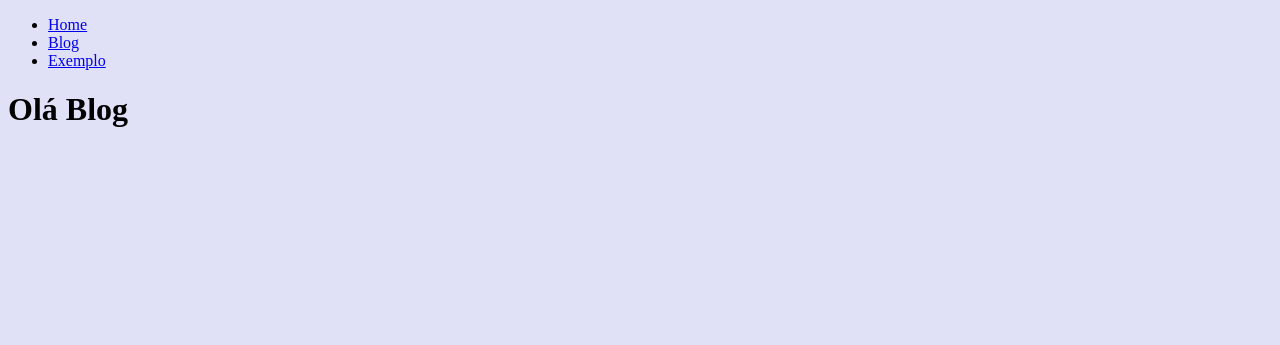
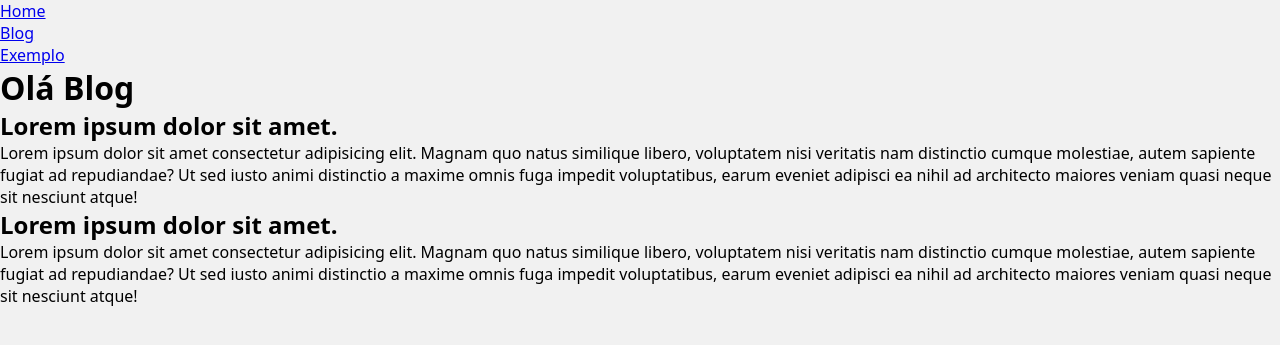
Before and after one commit to Vicenzo-Az/estudo_django, a Django app: page /blog/ in a window 1280 px wide. Shown: the top 345 px of the page. Run offline with Django 5.2, Linux system fonts and the light colour scheme.

Commit message:
Add mais aulas

```diff
--- a/base/global/base.html
+++ b/base/global/base.html
@@ -3,5 +3,9 @@
 
 <h1>{% block texto %}{% endblock texto %}</h1>
 
+<main class="posts">
+    {% block posts %}{% endblock posts %}
+</main>
+
 </body>
 </html>
--- a/base/global/partials/head.html
+++ b/base/global/partials/head.html
@@ -4,7 +4,6 @@
     <meta charset="UTF-8">
     <meta name="viewport" content="width=device-width, initial-scale=1.0">
     <title>Django - {{title}}</title>
-    <link rel="stylesheet" href="{% static 'home/css/blue.css' %}">
-    {% comment %} <link rel="stylesheet" href="{% static 'global/css/red.css' %}"> {% endcomment %}
+    <link rel="stylesheet" href="{% static "global/css/style.css" %}">
 </head>
 <body>
--- /dev/null
+++ b/base/global/partials/postblock.html
@@ -0,0 +1,10 @@
+<article class="post">
+    <header>
+        <h2 class="post__title">
+            Lorem ipsum dolor sit amet.
+        </h2>
+    </header>
+    <div class="post__body">
+        Lorem ipsum dolor sit amet consectetur adipisicing elit. Magnam quo natus similique libero, voluptatem nisi veritatis nam distinctio cumque molestiae, autem sapiente fugiat ad repudiandae? Ut sed iusto animi distinctio a maxime omnis fuga impedit voluptatibus, earum eveniet adipisci ea nihil ad architecto maiores veniam quasi neque sit nesciunt atque!
+    </div>
+</article>
--- a/base/static/global/css/red.css
+++ /dev/null
@@ -1,3 +0,0 @@
-body {
-    background: red;
-}
--- /dev/null
+++ b/base/static/global/css/style.css
@@ -0,0 +1,17 @@
+*,
+*::after,
+*::before {
+    margin: 0;
+    padding: 0;
+    box-sizing: border-box;
+}
+
+html {
+    font-size: 62.5%;
+}
+
+body {
+    font-size: 1.6rem;
+    background: #f1f1f1;
+    font-family: system-ui, -apple-system, BlinkMacSystemFont, 'Segoe UI', Roboto, Oxygen, Ubuntu, Cantarell, 'Open Sans', 'Helvetica Neue', sans-serif;
+}
--- a/blog/templates/blog/index.html
+++ b/blog/templates/blog/index.html
@@ -1,3 +1,8 @@
 {% extends "global/base.html" %}
 
 {% block texto %} {{text}} {% endblock texto %}
+
+{% block posts %}
+{% include "global/partials/postblock.html" %}
+{% include "global/partials/postblock.html" %}
+{% endblock posts %}
--- a/home/static/home/css/blue.css
+++ /dev/null
@@ -1,3 +0,0 @@
-body {
-    background: rgb(224, 224, 247);
-}
```
